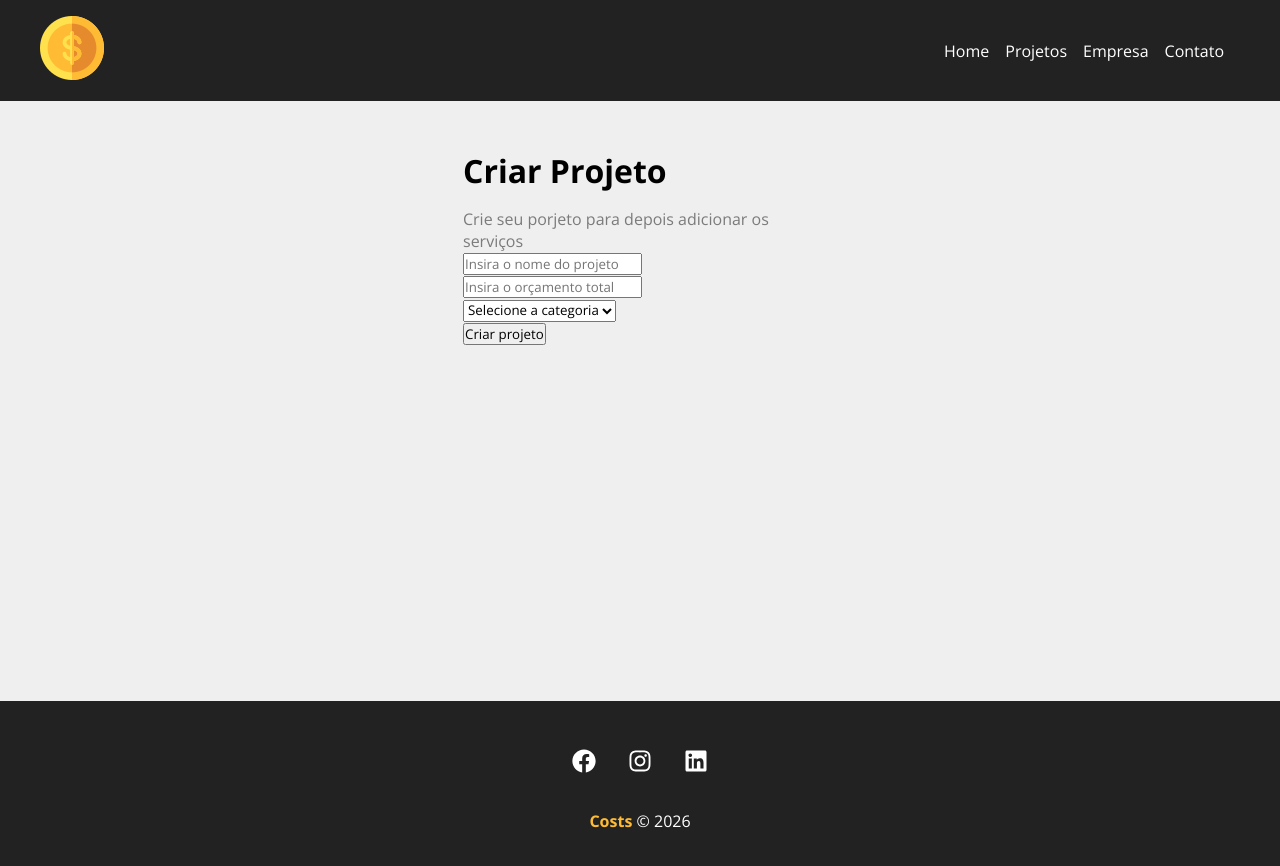
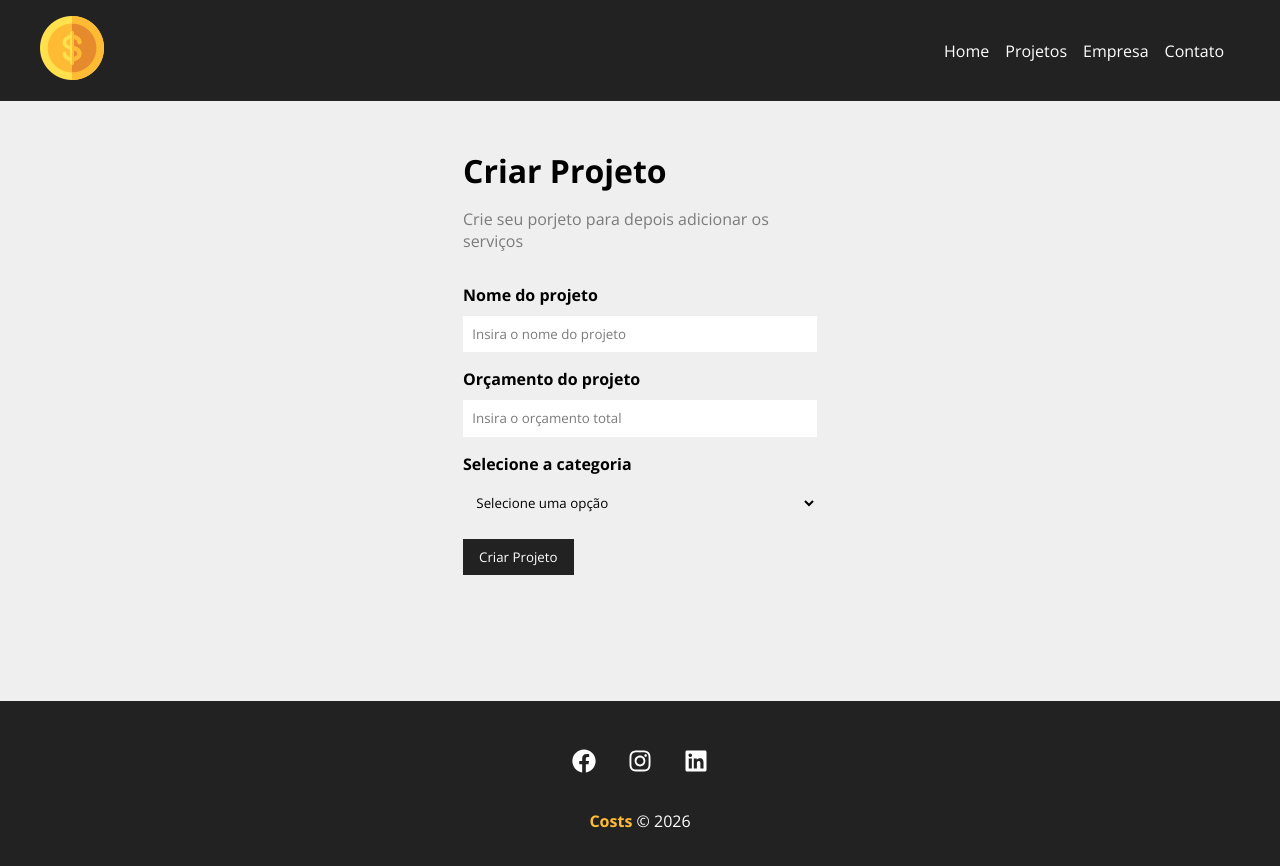
Before and after one commit to carlamagalhaes8/costs, a React (Create React App) app: page /newproject in a window 1280 px wide. Shown: the top 866 px of the page. Built offline with nearby package versions, Linux system fonts and the light colour scheme.

Commit message:
23 - Componentização de formulário

```diff
--- /dev/null
+++ b/src/components/form/Input.js
@@ -0,0 +1,12 @@
+import styles from './Input.module.css'
+
+function Input({type, text, name, placeholder, handleOnChange, value}){
+    return(
+        <div className={styles.form_control}>
+            <label htmlFor={name}>{text}</label>
+            <input type={type} name={name} id={name} placeholder={placeholder} onChange={handleOnChange} value={value}/>
+        </div>
+    )
+}
+
+export default Input;
--- /dev/null
+++ b/src/components/form/Input.module.css
@@ -0,0 +1,20 @@
+.form_control{
+    display: flex;
+    flex-direction: column;
+    margin-bottom: 1em;
+}
+
+.form_control label{
+    margin-bottom: 0.6em;
+    font-weight: bold;
+}
+
+.form_control input{
+    padding: 0.7em;
+    border-radius: 0;
+    border: none;
+}
+
+.form_control input::placeholder{
+    color: #7b7b7b;
+}
--- /dev/null
+++ b/src/components/form/Select.js
@@ -0,0 +1,14 @@
+import styles from './Select.module.css'
+
+function Select({text, name, options, handleOnChange, value}){
+    return(
+        <div className={styles.form_control}>
+            <label htmlFor={name}>{text}</label>
+            <select name={name} id={name}>
+                <option>Selecione uma opção</option>
+            </select>
+        </div>
+    )
+}
+
+export default Select;
--- /dev/null
+++ b/src/components/form/Select.module.css
@@ -0,0 +1,16 @@
+.form_control{
+    display: flex;
+    flex-direction: column;
+    margin-bottom: 1em;
+}
+
+.form_control label{
+    margin-bottom: 0.6em;
+    font-weight: bold;
+}
+
+.form_control select{
+    padding: 0.7em;
+    border-radius: 0;
+    border: none;
+}
--- /dev/null
+++ b/src/components/form/SubmitButton.js
@@ -0,0 +1,11 @@
+import styles from './SubmitButton.module.css'
+
+function SubmitButton({text}){
+    return(
+        <div>
+            <button className={styles.btn}>{text}</button>
+        </div>
+    )
+}
+
+export default SubmitButton;
--- /dev/null
+++ b/src/components/form/SubmitButton.module.css
@@ -0,0 +1,13 @@
+.btn{
+    background-color: #222;
+    color: #fff;
+    padding: 0.7em 1.2em;
+    text-decoration: none;
+    transition: 0.5s;
+    cursor: pointer;
+    border: none;
+}
+
+.btn:hover{
+    color: #ffbb33;
+}
--- a/src/components/pages/NewProject.js
+++ b/src/components/pages/NewProject.js
@@ -7,7 +7,7 @@
             <h1>Criar Projeto</h1>
             <p>Crie seu porjeto para depois adicionar os serviços</p>
 
-            <ProjectForm />
+            <ProjectForm btnText="Criar Projeto"/>
         </div>
     )
 }
--- a/src/components/project/ProjectForm.js
+++ b/src/components/project/ProjectForm.js
@@ -1,25 +1,19 @@
+import styles from './ProjectForm.module.css'
 
+import Input from  '../form/Input'
+import Select from '../form/Select'
+import SubmitButton from  '../form/SubmitButton'
 
-function ProjectForm(){
+function ProjectForm({btnText}){
     return(
-        <form>
-            <div>
-                <input type="text" placeholder="Insira o nome do projeto"/>
-            </div>
+        <form className={styles.form}>
+            <Input type="text" text="Nome do projeto" name="name" placeholder="Insira o nome do projeto"/>
 
-            <div>
-                <input type="number" placeholder="Insira o orçamento total"/>
-            </div>
+            <Input type="number" text="Orçamento do projeto" name="budget" placeholder="Insira o orçamento total"/>
 
-            <div>
-                <select name="category_id">
-                <option disabled selected>Selecione a categoria</option>
-            </select>
-            </div>
+            <Select name="category_id" text="Selecione a categoria"/>
 
-            <div>
-                <input type="submit" value="Criar projeto"/>
-            </div>
+            <SubmitButton text={btnText}/>
 
         </form>
     )
--- /dev/null
+++ b/src/components/project/ProjectForm.module.css
@@ -0,0 +1,4 @@
+.form{
+    width: 100%;
+    margin: 2em 0;
+}
```
